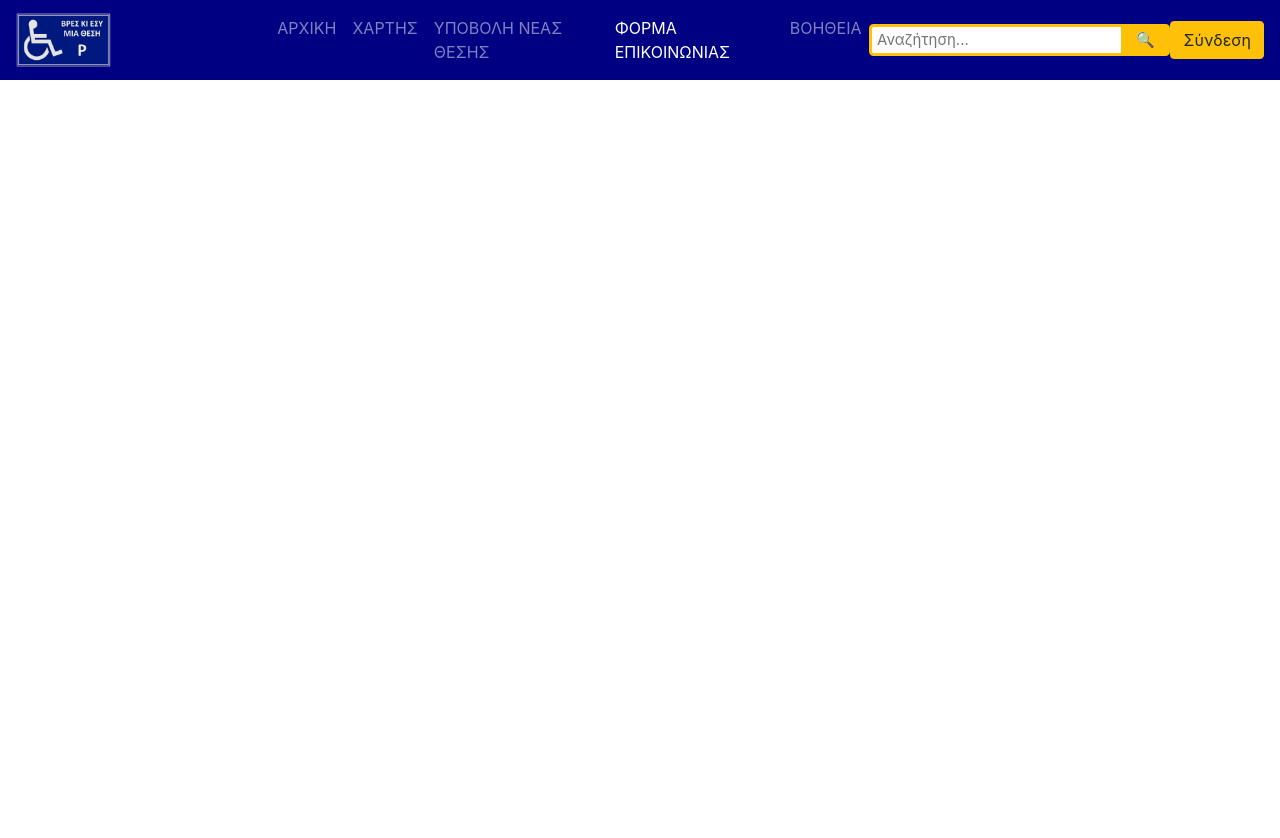
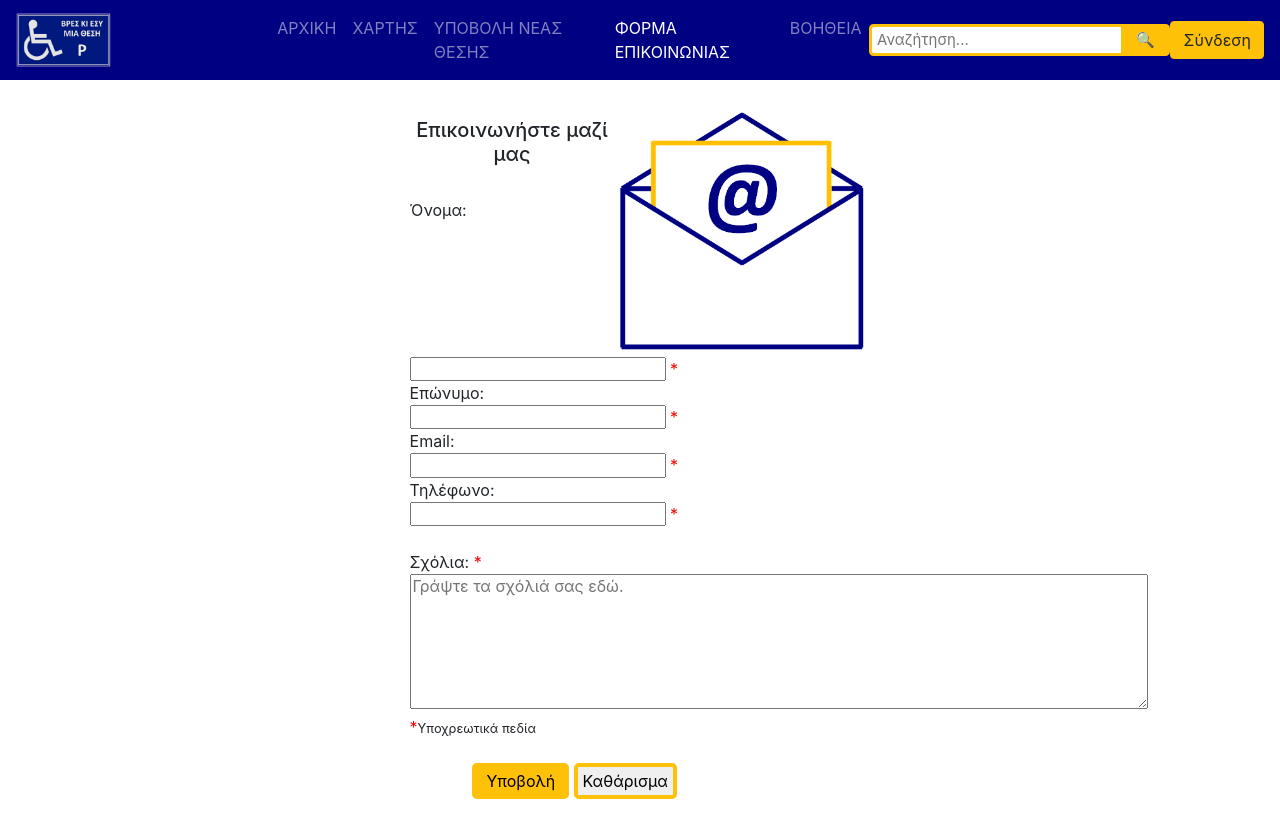
Before and after one commit to avramelou/vreskiesymiathesi, a PHP site: page /form.html in a window 1280 px wide. Before the commit the page ends 80 px from the top, so only its background shows below. Run offline with PHP 8.4, Linux system fonts and the light colour scheme.

Commit message:
form contact

```diff
--- a/untitled2/css/main.css
+++ b/untitled2/css/main.css
@@ -131,9 +131,37 @@ hr {
 }
 
 .start-page{
-  padding: 50px;
+  padding: 70px;
 }
 
+.form-contact {
+  width: 100%;
+  max-width: 330px;
+  margin: 0 auto;
+  padding-top: 3%;
+  padding-bottom: 3%;
+}
+
+.submit-button{
+  background-color: #ffc107;
+  border: 0.5em solid #ffc107;
+  border-radius: 0.3em;
+}
+
+.submit-button:hover{
+  border-color: #e6ac00;
+  background-color: #e6ac00;
+}
+
+.reset-button{
+  padding: 0.3em;
+  border: 0.25em solid #ffc107;
+  border-radius: 0.3em;
+}
+
+.reset-button:hover{
+  border-color: #e6ac00;
+}
 
 audio,
 canvas,
@@ -160,6 +188,7 @@ fieldset {
 
 textarea {
   resize: vertical;
+  max-height: 300px;
 }
 
 /* ==========================================================================
--- a/untitled2/form.html
+++ b/untitled2/form.html
@@ -35,5 +35,27 @@
   </div>
   <a href="login.html"><button type="button" class="btn navbar-button">Σύνδεση</button></a>
 </nav>
+
+<img src="message.png" alt="contact us" style="float: right;margin-right: 32%; margin-top: 2%; height: 20%; width: 20%">
+<form class="form-contact" style="margin-left: 32%; ">
+  <h5 style="text-align: center">Επικοινωνήστε μαζί μας</h5><br>
+  <a>Όνομα:</a><br>
+    <input type="text" id="inputName" required><a style="color: red"> *</a><br>
+    <a>Επώνυμο:</a><br>
+    <input type="text" id="inputLastname" required><a style="color: red"> *</a><br>
+    <a>Email:</a><br>
+    <input type="email" id="inputEmail" required><a style="color: red"> *</a><br>
+    <a>Τηλέφωνο:</a><br>
+    <input type="tel" id="inputTel" required><a style="color: red"> *</a><br><br>
+    <a>Σχόλια: <a style="color: red">*</a></a><br>
+    <textarea rows="7" cols="70" type="text" id="inputComments" placeholder="Γράψτε τα σχόλιά σας εδώ." maxlength="1500" required></textarea>
+    <a style="color: red">*</a><a><small>Υποχρεωτικά πεδία</small></a><br><br>
+
+  <div align="center">
+    <button class="submit-button" type="submit">Υποβολή</button>
+    <button class="reset-button" type="reset">Καθάρισμα</button>
+  </div>
+
+</form>
 </body>
 </html>
--- a/untitled2/map.html
+++ b/untitled2/map.html
@@ -35,5 +35,11 @@
   </div>
   <a href="login.html"><button type="button" class="btn navbar-button">Σύνδεση</button></a>
 </nav>
+
+  <div class="map">
+    <iframe src="https://www.google.com/maps/embed?pb=!1m18!1m12!1m3!1d48454.30759807067!2d22.911007771714377!3d40.621187211363996!2m3!1f0!2f0!3f0!3m2!1i1024!2i768!4f13.1!3m3!1m2!1s0x14a838f41428e0ed%3A0x9bae715b8d574a9!2zzpjOtc-Dz4POsc67zr_Ovc6vzrrOtw!5e0!3m2!1sel!2sgr!4v1584754827316!5m2!1sel!2sgr"
+            width="100%" height="450" frameborder="0" style="border:0;" allowfullscreen="" aria-hidden="false" tabindex="0"></iframe>
+  </div>
+
 </body>
 </html>
```
Also changed, not shown: untitled2/index.html (+15 -15 lines), untitled2/message.png (added).
